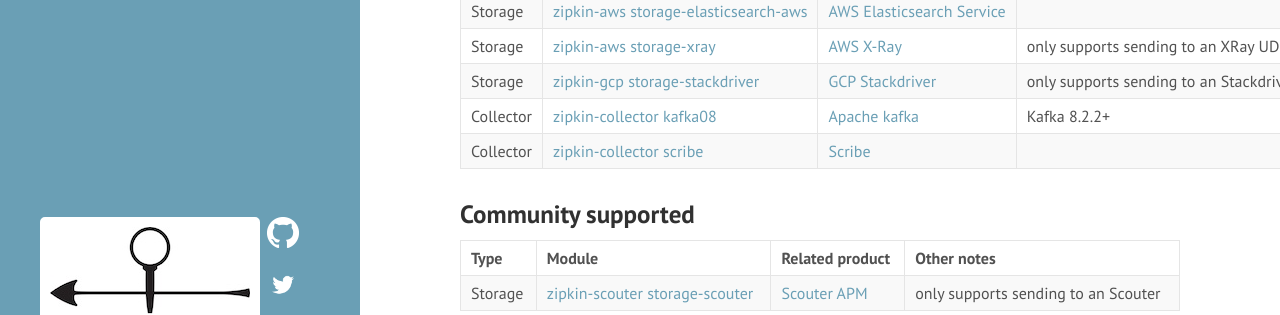
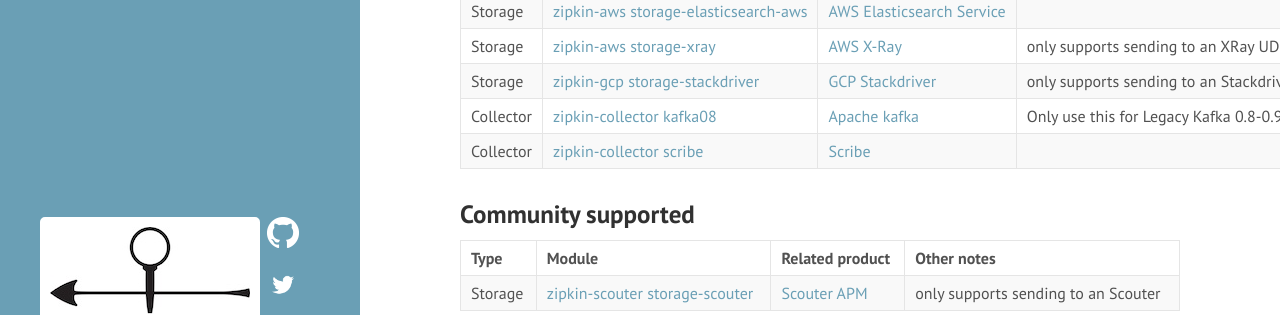
Before and after one commit to openzipkin/openzipkin.github.io, a Jekyll site: the page built from pages/extensions_choices.md, in a window 1280 px wide and 900 px high, scrolled down 507 px. Shown: the part 154-469 px from the top of the window. Built offline with Jekyll 4.4.1, drawn with Linux system fonts in a browser that asks for light colours.

Commit message:
fixes kafka08 note

```diff
--- a/_data/openzipkin_extensions.yml
+++ b/_data/openzipkin_extensions.yml
@@ -38,7 +38,7 @@
     [zipkin-collector kafka08](https://github.com/openzipkin/zipkin/tree/master/zipkin-autoconfigure/collector-kafka08)
   product: >-
     [Apache kafka](https://kafka.apache.org/)
-  notes: Kafka 8.2.2+
+  notes: Only use this for Legacy Kafka 0.8-0.9 The default server includes support for Kafka 0.10+
 
 - type: Collector
   module: >-
```
